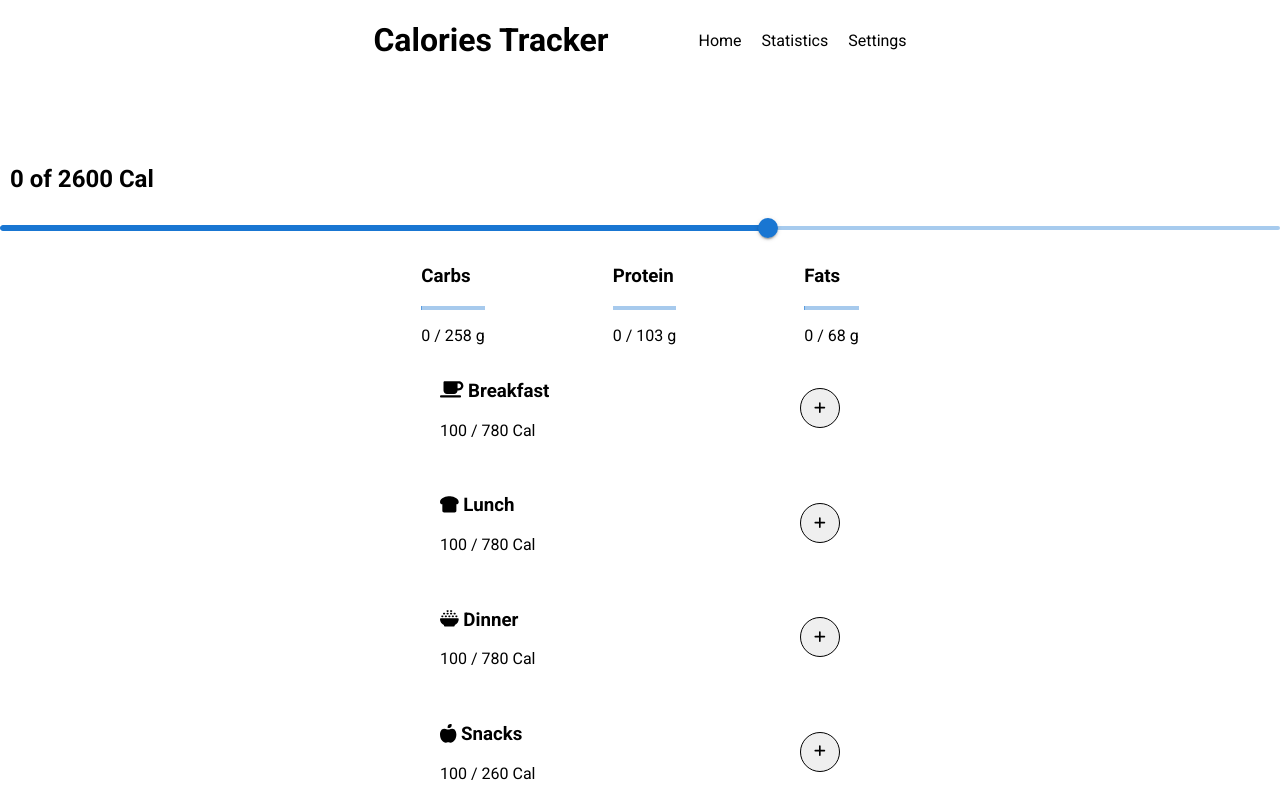
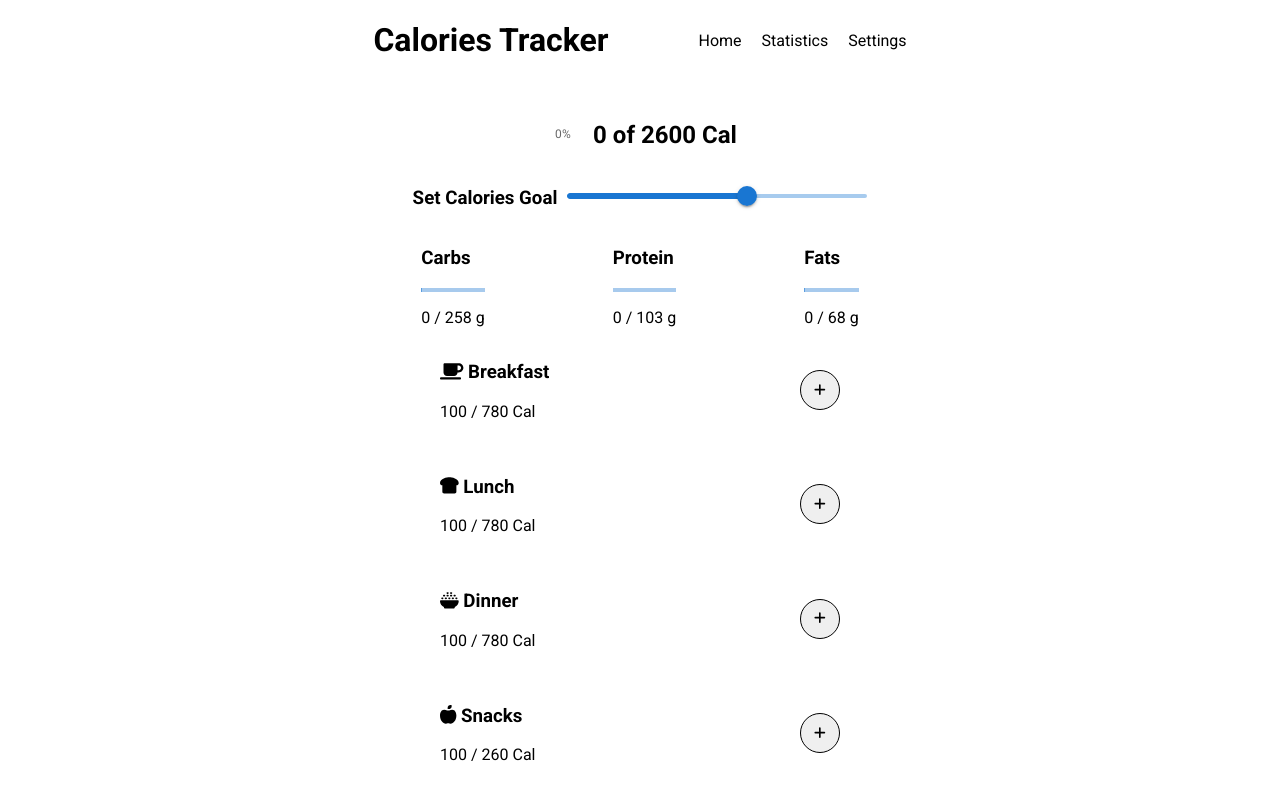
Before and after one commit to priyamkumar/Calories-Tracker, a React (Vite) app: page / in a window 1280 px wide. Built offline with nearby package versions, Linux system fonts and the light colour scheme.

Commit message:
design changes and change progress tracking

```diff
--- a/src/App.css
+++ b/src/App.css
@@ -28,12 +28,21 @@ body {
 }
 
 .calories-consumed {
-
+  display: flex;
+  justify-content: center;
+  align-items: center;
   margin-top: 20px;
 }
 
 .calories-consumed h2 {
   margin-left: 10px;
+}
+
+.calories-goal-heading {
+  display: flex;
+  justify-content: center;
+  align-items: center;
+  gap: 10px;
 }
 
 .macros-container {
@@ -73,18 +82,17 @@ body {
 
 }
 
-/* Popup Form Container Styles */
 .popup-overlay {
   position: fixed;
   top: 0;
   left: 0;
   width: 100%;
   height: 100%;
-  background-color: rgba(0, 0, 0, 0.5); /* Semi-transparent dark background */
+  background-color: rgba(0, 0, 0, 0.5);
   display: flex;
   align-items: center;
   justify-content: center;
-  z-index: 1000; /* Ensure it overlays other content */
+  z-index: 1000;
 }
 
 .popup-form {
@@ -127,11 +135,10 @@ body {
 
 .meal-info input:focus {
   outline: none;
-  border-color: #0463f3; /* Green border on focus */
+  border-color: #0463f3;
   box-shadow: 0 0 5px rgba(76, 175, 80, 0.3);
 }
 
-/* Button Styles */
 .popup-form button {
   background-color: #0463f3;
   color: #ffffff;
@@ -144,5 +151,5 @@ body {
 }
 
 .popup-form button:hover {
-  background-color: #0463f3;
+  background-color: #01327d;
 }
--- a/src/Components/Home.jsx
+++ b/src/Components/Home.jsx
@@ -14,10 +14,15 @@ export default function CaloriesToday() {
 
   return (
     <div className="home">
+      <div className="calories">
       <div className="calories-consumed">
       <ProgressBar calories={calories} calorieGoal={calorieGoal}/>
       <h2>{calories} of {calorieGoal} Cal</h2>
+      </div>
+      <div className="calories-goal-heading">
+      <h3>Set Calories Goal</h3>
       <SliderElement calorieGoalArr={[calorieGoal, setCalorieGoal]}/>
+      </div>
       </div>
       <Macros carbs={carbs} protein={protein} fats={fats}/>
       <AddMeal calorieGoal={calorieGoal} mealsArr={[meals, setMeals]} setCarbs={setCarbs} setProtein={setProtein} setFats={setFats} setCalories={setCalories}/>
--- a/src/Components/ProgressBar.jsx
+++ b/src/Components/ProgressBar.jsx
@@ -1,8 +1,32 @@
-import CircularProgress from "@mui/material/CircularProgress";
+import CircularProgress from '@mui/material/CircularProgress';
+import Box from '@mui/material/Box';
+import Typography from '@mui/material/Typography';
 
 export default function ProgressBar({calories, calorieGoal}) {
   return (
+    <Box sx={{ position: 'relative', display: 'inline-flex' }}>
         <CircularProgress variant="determinate" value={(calories / calorieGoal) * 100}>
         </CircularProgress>
+        <Box
+        sx={{
+          top: 0,
+          left: 0,
+          bottom: 0,
+          right: 0,
+          position: 'absolute',
+          display: 'flex',
+          alignItems: 'center',
+          justifyContent: 'center',
+        }}
+      >
+        <Typography
+          variant="caption"
+          component="div"
+          sx={{ color: 'text.secondary' }}
+        >
+          {`${Math.round((calories / calorieGoal) * 100)}%`}
+        </Typography>
+      </Box>
+        </Box>
   )
 }
--- a/src/Components/SliderElement.jsx
+++ b/src/Components/SliderElement.jsx
@@ -1,8 +1,10 @@
+import Box from '@mui/material/Box';
 import Slider from '@mui/material/Slider';
 
 export default function SliderElement({calorieGoalArr}) {
   const [calorieGoal, setCalorieGoal] = calorieGoalArr;
   return (
+    <Box sx={{ width: 300 }}>
     <Slider
     getAriaLabel={() => 'Set Calories Goal'}
     min={2000}
@@ -10,7 +12,7 @@ export default function SliderElement({calorieGoalArr}) {
     step={10}
     value={calorieGoal}
     onChange={(event)=> setCalorieGoal(event.target.value)}
-
   />
+  </Box>
   )
 }
```
